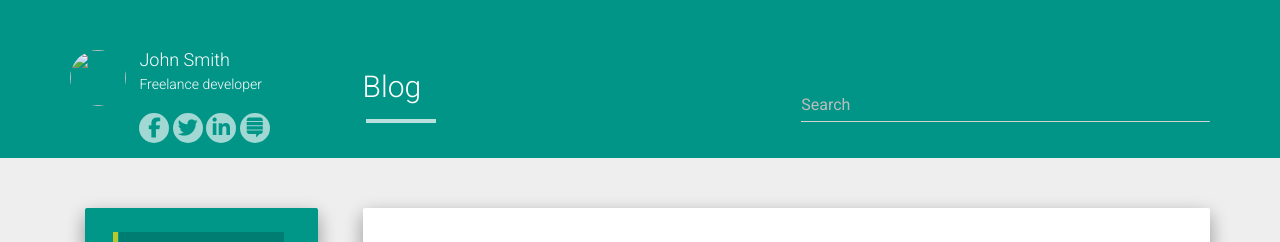
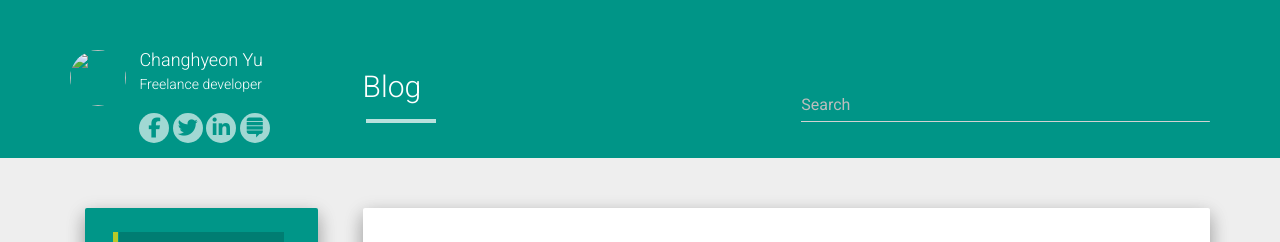
Before and after one commit to spaceOfSoul/spaceOfSoul.github.io, a Jekyll site: the page built from index.html, in a window 1280 px wide. Shown: the top 242 px of the page. Built offline with Jekyll 4.4.1, drawn with Linux system fonts in a browser that asks for light colours; nearby versions of some CDN libraries; the list of posts is cut into pages by our own code.

Commit message:
config test

```diff
--- a/Gemfile
+++ b/Gemfile
@@ -7,4 +7,8 @@ group :jekyll_plugins do
   gem 'jekyll-watch'
   gem 'kramdown'
   gem 'rouge'
+  gem "bigdecimal"
+  gem "csv"
+  gem "base64"
+  gem 'rexml'
 end
--- a/_config.yml
+++ b/_config.yml
@@ -1,12 +1,12 @@
-title: John Smith
+title: Changhyeon Yu
 description: My Personal Blog
-author: John Smith
+author: Changhyeon Yu
 logo: /hcz-jekyll-blog/static/img/avatar.png
-github: https://github.com/codeasashu
+github: https://github.com/spaceOfSoul
 about: Freelance developer
 
 baseurl: ""
-url: ""
+url: "https://spaceOfSoul.github.io"
 
 allowsearch: true
 
```
